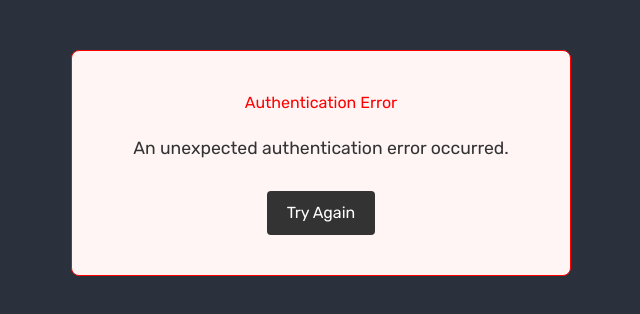
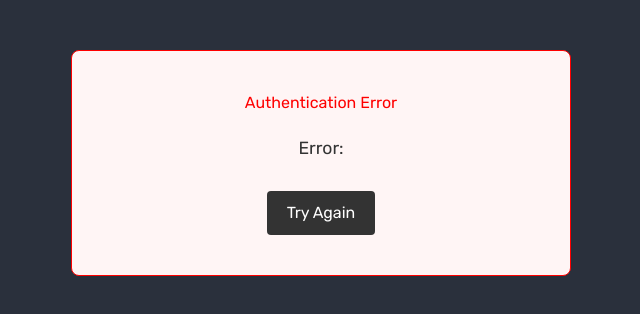
Before and after one commit to jetskiiiiiii/sandbox, a Next.js app: page /error in a window 1280 px wide. Shown: the top 314 px of the page, without its empty margins (319-959 px from the left). Built offline with nearby package versions, Linux system fonts and the light colour scheme.

Commit message:
fixed suspense error page with client components

```diff
--- /dev/null
+++ b/src/app/error/client-error.tsx
@@ -0,0 +1,12 @@
+'use client'
+
+import {use} from 'react'
+
+export default function ClientError({
+    search,
+}: {
+    search: Promise<{ message?: string }>
+}) {
+    const params = use(search)
+    return <p>Error: {params.message}</p>
+}
--- a/src/app/error/page.tsx
+++ b/src/app/error/page.tsx
@@ -1,29 +1,32 @@
 // src/app/error/page.tsx
 import Link from 'next/link'
+import { Suspense } from 'react'
+import ClientError from './client-error'
 
-export default function ErrorPage({
+export default async function ErrorPage({
   // Next.js automatically passes search parameters as props
   searchParams,
 }: {
-  searchParams: { message: string }
+  searchParams: Promise<{ message?: string | undefined }>
 }) {
-  // Use the message from the query parameters, or a default one
-  const errorMessage = searchParams.message || 'An unexpected authentication error occurred.'
 
   return (
+
     <div style={{ padding: '40px', maxWidth: '500px', margin: '50px auto', textAlign: 'center', border: '1px solid #f00', backgroundColor: '#fff5f5', borderRadius: '8px' }}>
       <h1 style={{ color: 'red' }}>Authentication Error</h1>
 
-      <p style={{ fontSize: '1.1em', marginTop: '20px', marginBottom: '30px', color: '#333' }}>
-        {errorMessage}
-      </p>
-
+      <div style={{ fontSize: '1.1em', marginTop: '20px', marginBottom: '30px', color: '#333' }}>
+        <Suspense fallback={'Loading...'}>
+          <ClientError search={searchParams}/>
+        </Suspense>
+      </div>
       {/* Button to return to the login page */}
       <Link href="/login">
         <button style={{ padding: '10px 20px', background: '#333', color: 'white', border: 'none', borderRadius: '4px', cursor: 'pointer' }}>
           Try Again
         </button>
       </Link>
+
     </div>
   )
 }
```
